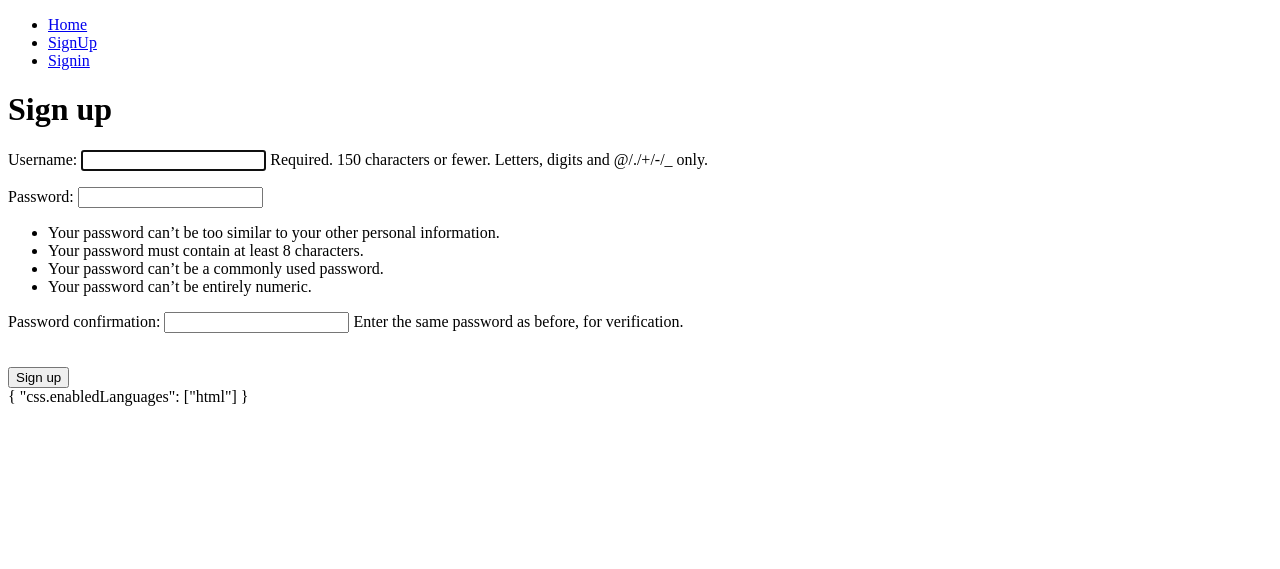
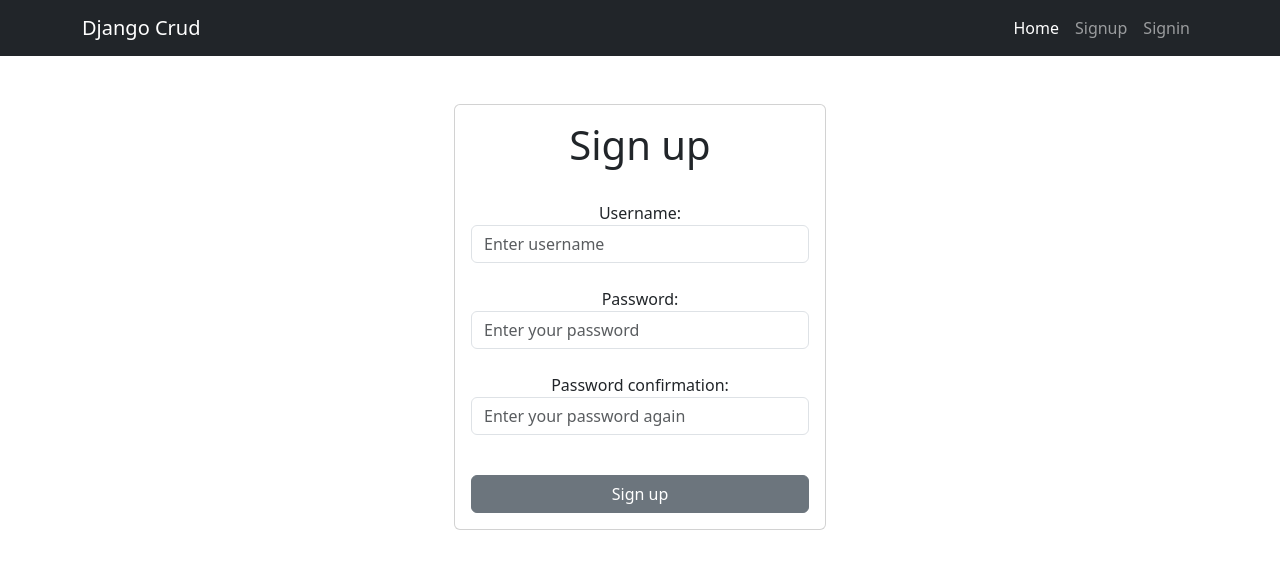
Before and after one commit to AgustinStarck/django-crud-auth, a Django app: page /signup/ in a window 1280 px wide. Shown: the top 569 px of the page. Run offline with Django 5.2, Linux system fonts and the light colour scheme.

Commit message:
app finalizada 28/4

```diff
--- a/djangocrud/settings.py
+++ b/djangocrud/settings.py
@@ -118,6 +118,8 @@ USE_TZ = True
 
 STATIC_URL = 'static/'
 
+LOGIN_URL = '/signin'
+
 # Default primary key field type
 # https://docs.djangoproject.com/en/5.2/ref/settings/#default-auto-field
 
--- a/tasks/templates/base.html
+++ b/tasks/templates/base.html
@@ -4,12 +4,53 @@
         <meta charset="utf-8">
         <meta http-equiv="X-UA-Compatible" content="IE=edge">
         <title>Django CRUD Application</title>
+        <link rel="stylesheet" href="https://cdn.jsdelivr.net/npm/bootstrap@5.3.5/dist/css/bootstrap.min.css">
         <meta name="description" content="">
         <meta name="viewport" content="width=device-width, initial-scale=1">
     </head>
+
+    <nav class="navbar navbar-expand-lg bg-dark navbar-dark">
+        <div class="container">
+          <a class="navbar-brand" href="/">Django Crud</a>
+          <button class="navbar-toggler" type="button" data-bs-toggle="collapse" data-bs-target="#navbarNav" aria-controls="navbarNav" aria-expanded="false" aria-label="Toggle navigation">
+            <span class="navbar-toggler-icon"></span>
+          </button>
+          <div class="collapse navbar-collapse" id="navbarNav">
+            <ul class="navbar-nav ms-auto">
+              <li class="nav-item">
+                <a class="nav-link active" aria-current="page" href="/">Home</a>
+              </li>
+
+
+                {% if user.is_authenticated %}
+                <li class="nav-item"><a class="nav-link" href="/tasks">Tasks Pending</a></li>
+                <li class="nav-item"><a class="nav-link" href="/tasks_completed">Tasks Completed</a></li>
+                <li class="nav-item"><a class="nav-link" href="/tasks/create/">Create Tasks</a></li>
+                <li class="nav-item"><a class="nav-link" href="/logout">LogOut</a></li>
+                {% else %}
+
+                <li class="nav-item">
+                    <a class="nav-link" href="/signup">Signup</a>
+                  </li>
+                  <li class="nav-item">
+                    <a class="nav-link" href="/signin">Signin</a>
+                  </li>
+
+                {% endif %}
+
+            </ul>
+          </div>
+        </div>
+      </nav>
+
+
+
+
+
+
     <body>
 
-        <nav>
+     <!--   <nav>
             <ul>
                 <li><a href="/">Home</a></li>
 
@@ -25,12 +66,9 @@
                 {% endif %}
             </ul>
         </nav>
-
+     !-->
         {% block content %}
         {% endblock %}
 
     </body>
 </html>
-{
-    "css.enabledLanguages": ["html"]
-  }
--- a/tasks/templates/signup.html
+++ b/tasks/templates/signup.html
@@ -1,17 +1,37 @@
 {% extends "base.html" %}
 
 {% block content %}
-<h1>Sign up</h1>
 
-{{error}}
 
-<form action="/signup/" method="post">
+<main class="container">
+    <div clas="row">
+        <div class="col-md-4 offset-md-4 mt-5">
+                <form action="/signup/" method="post" class="card card-body" >
 
-    {% csrf_token %}
-    {{form.as_p}}<br>
-    <button>
-        Sign up
-    </button>
+                    <h1 class="text-center">Sign up</h1>
 
-</form>
+                    {{error}}
+                    {% csrf_token %}<br>
+
+                    <div class="mb-3">
+
+                        <label for="username" class="text-center d-block"> Username: </label>
+                        <input type="text" class="form-control" id="username" name="username" placeholder="Enter username" required><br>
+
+                        <label for="Password1" class="text-center d-block"> Password: </label>
+                        <input type="Password" class="form-control" id="Password1" name="password1" placeholder="Enter your password" required><br>
+
+                        <label for="Password2" class="text-center d-block"> Password confirmation: </label>
+                        <input type="Password" class="form-control" id="Password2" name="password2" placeholder="Enter your password again" required><br>
+
+                    </div>
+
+
+                    <button class="btn btn-secondary" type="submit">
+                        Sign up
+                    </button>
+                </form>
+            </div>
+        </div>
+</main>
 {% endblock %}
--- a/tasks/templates/task_completed.html
+++ b/tasks/templates/task_completed.html
@@ -1,5 +1,7 @@
 {% extends "base.html" %}
-{% csrf_token %}
+
+    {% csrf_token %}
+
  {% block content %}
 
  <h1>Task Completed</h1>
--- a/tasks/views.py
+++ b/tasks/views.py
@@ -8,6 +8,7 @@ from django.db import IntegrityError
 from .forms import TaskForm
 from .models import Task
 from django.utils import timezone
+from django.contrib.auth.decorators import login_required
 
 # Create your views here.
 
@@ -47,14 +48,17 @@ def singup(request):
                 "error": "Las contraseñas no coinciden"
                 })
 
+@login_required
 def tasks(request):
     tasks = Task.objects.filter(user=request.user, datecompleted__isnull=True)
     return render(request, 'tasks.html', {'tasks' : tasks})
 
+@login_required
 def completed(request):
     tasks = Task.objects.filter(user=request.user, datecompleted__isnull=False).order_by('-datecompleted')
     return render(request, 'tasks.html', {'tasks' : tasks})
 
+@login_required
 def create_tasks(request):
 
     if request.method == "GET":
@@ -75,6 +79,7 @@ def create_tasks(request):
                 'error' : 'please provide valid data'
                 })
 
+@login_required
 def signout(request):
     logout(request)
     return redirect('home')
@@ -101,7 +106,7 @@ def signin(request):
         'form': AuthenticationForm
     })
 
-
+@login_required
 def task_detail(request, task_id):
 
     if request.method == 'GET':
@@ -117,6 +122,7 @@ def task_detail(request, task_id):
         except ValueError:
              return render(request,'task_detail.html',{'task': task, 'form':form, 'error':"hubo un error la actualizar"})
 
+@login_required
 def task_completed(request, task_id):
     task = get_object_or_404(Task, pk=task_id, user=request.user)
     if request.method == 'POST':
@@ -125,6 +131,7 @@ def task_completed(request, task_id):
         return redirect('tasks')
     #return render(request, 'task:completed', {'task': task})
 
+@login_required
 def task_deleted(request, task_id):
     task = get_object_or_404(Task, pk=task_id, user=request.user)
     if request.method == 'POST':
```
Also changed, not shown: tasks/forms.py (+7 -2 lines), tasks/templates/create_tasks.html (+10 -3 lines), tasks/templates/home.html (+16 -2 lines), tasks/templates/signin.html (+23 -7 lines), tasks/templates/task_detail.html (+14 -7 lines), tasks/templates/tasks.html (+15 -10 lines), db.sqlite3.
